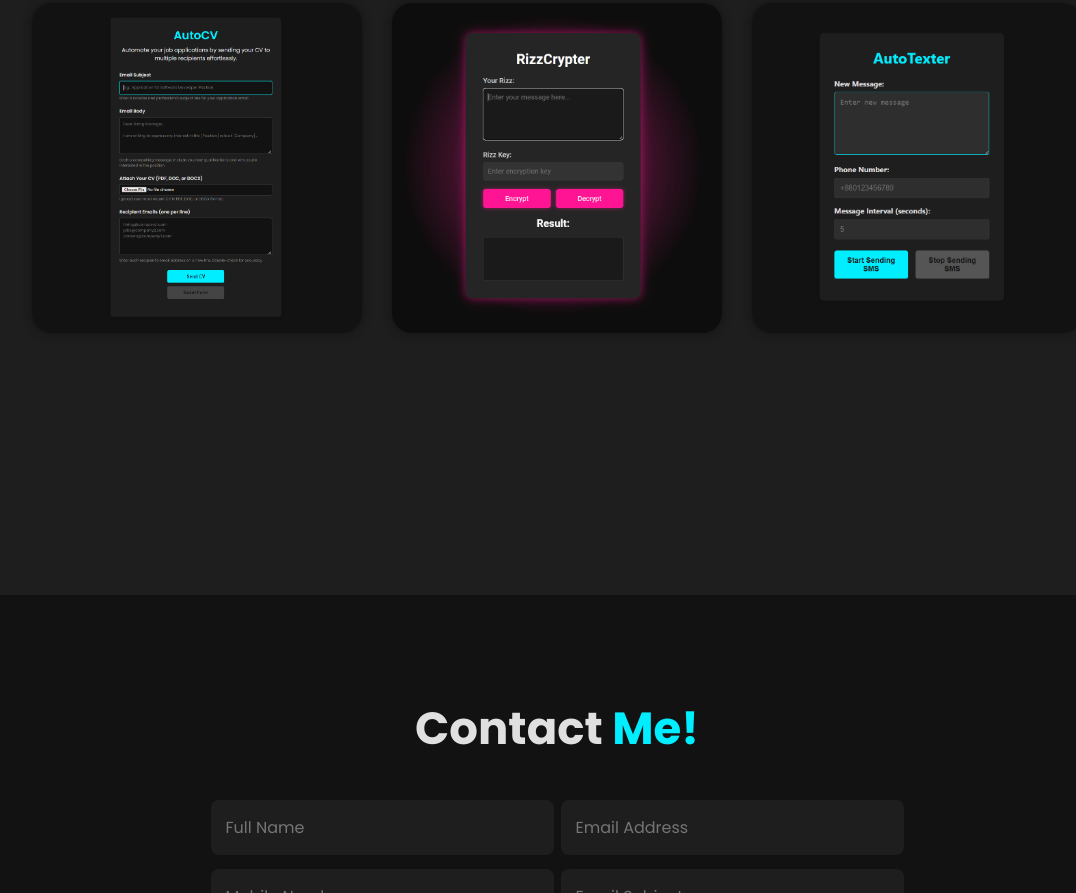
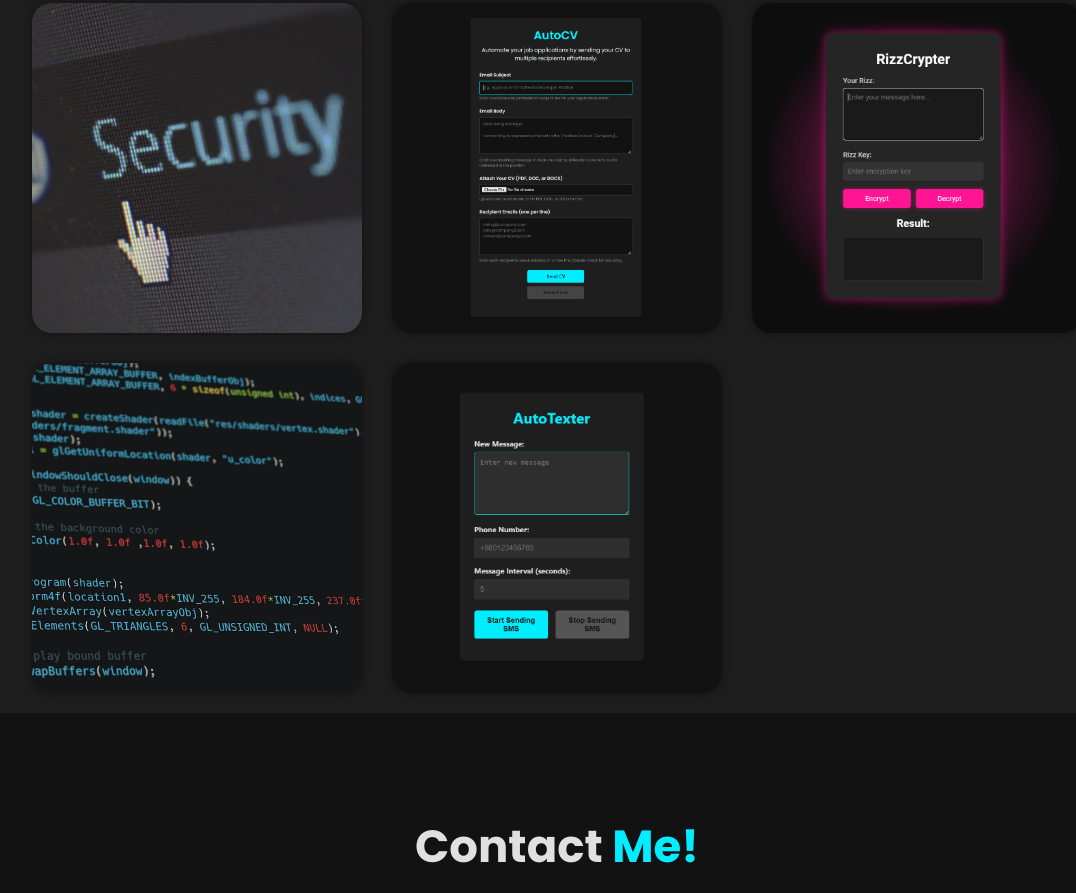
Before and after one commit to mubbashirulislam/mubbashirulislam.github.io, a plain HTML site: page index.html in a window 1280 px wide. Shown: the part 2605-3498 px from the top of the page, without its empty margins (83-1159 px from the left). Drawn offline with nearby package versions, Linux system fonts and the light colour scheme.

Commit message:
Update index.html

```diff
--- a/index.html
+++ b/index.html
@@ -104,14 +104,14 @@
         <h2 class="heading">Latest <span>Project</span></h2>
 
         <div class="portfolio-container">
-            <!-- <div class="portfolio-box">
+            <div class="portfolio-box">
                 <img src="images/cb2.jpg" alt="">
                 <div class="portfolio-layer">
                     <h4>Secure Your Home Network</h4>
                     <p>In this video, we explore vital strategies to enhance your home network security. Discover how to protect your Wi-Fi from unauthorized access, secure IoT devices, and implement best practices for safeguarding your personal information. Whether you're a tech novice or an experienced user, these tips will help you create a safer online environment for you and your family</p>
                     <a href="https://youtu.be/6IjkxW6DEV8?si=z9DpbeWgSgyT_87F"><i class='bx bx-link-external' ></i></a>
                 </div>
-            </div> -->
+            </div>
 
             <div class="portfolio-box">
                 <img src="images/AutoCV.png" alt="">
@@ -128,6 +128,14 @@
                     <h4>RizzCrypter</h4>
                     <p>About I created RizzCrypter as a fun, Gen Z-inspired encryption tool for entertainment. It lets users encrypt and decrypt messages using a custom key, with a vibrant and responsive UI. This project is a lighthearted way to explore basic encryption techniques while keeping things playful and simple.</p>
                     <a href="https://mubbashirulislam.github.io/RizzCrypter/"><i class='bx bx-link-external' ></i></a>
+                </div>
+            </div>
+            <div class="portfolio-box">
+                <img src="images/pyyy.jpg" alt="">
+                <div class="portfolio-layer">
+                    <h4>X3sync</h4>
+                    <p>X3sync is a Python tool I developed to synchronize browser data—bookmarks, cookies, and passwords—across multiple browsers to a USB drive. Leveraging my knowledge and AI assistance, it supports Brave, Chrome, Edge, and Firefox, ensuring your essential data is always backed up and easily accessible.</p>
+                    <a href="https://github.com/mubbashirulislam/X3sync.git"><i class='bx bx-link-external' ></i></a>
                 </div>
             </div>
             <div class="portfolio-box">
```
